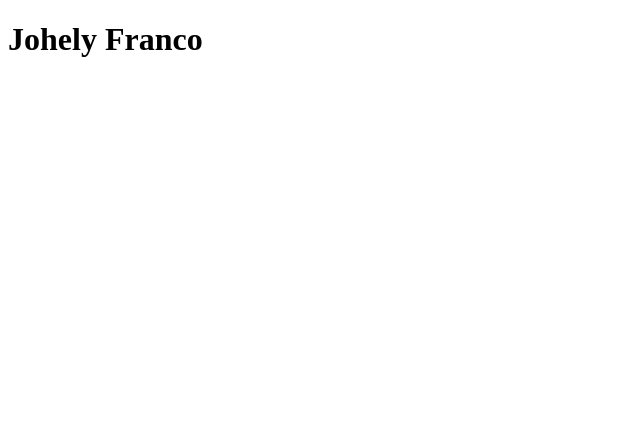
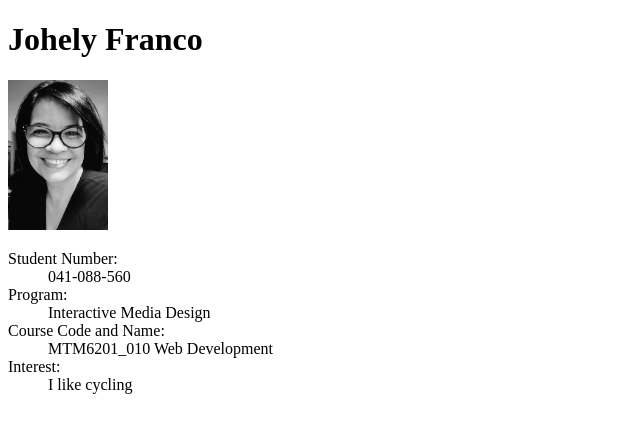
Before and after one commit to fran0571/mtm6201-week1, a plain HTML site: page index.html in a window 1280 px wide. Shown: the whole page, without its empty margins (0-640 px from the left). Drawn offline with Linux system fonts and the light colour scheme.

Commit message:
adds personal image and description list

```diff
--- a/index.html
+++ b/index.html
@@ -8,6 +8,24 @@
 
 <body>
   <h1>Johely Franco</h1>
+  <img src="images/me.jpg" alt="Johely Franco image" width="100" height="150" id="my-image">
+
+  <dl>
+    <dt>Student Number:</dt>
+    <dd>041-088-560</dd>
+
+    <dt>Program: </dt>
+    <dd>Interactive Media Design</dd>
+
+    <dt>Course Code and Name:</dt>
+    <dd>MTM6201_010 Web Development</dd>
+
+    <dt>Interest:</dt>
+    <dd>I like cycling</dd>
+
+  </dl>
+
 </body>
 
+
 </html>
```
Also changed, not shown: images/me.jpg (added).
